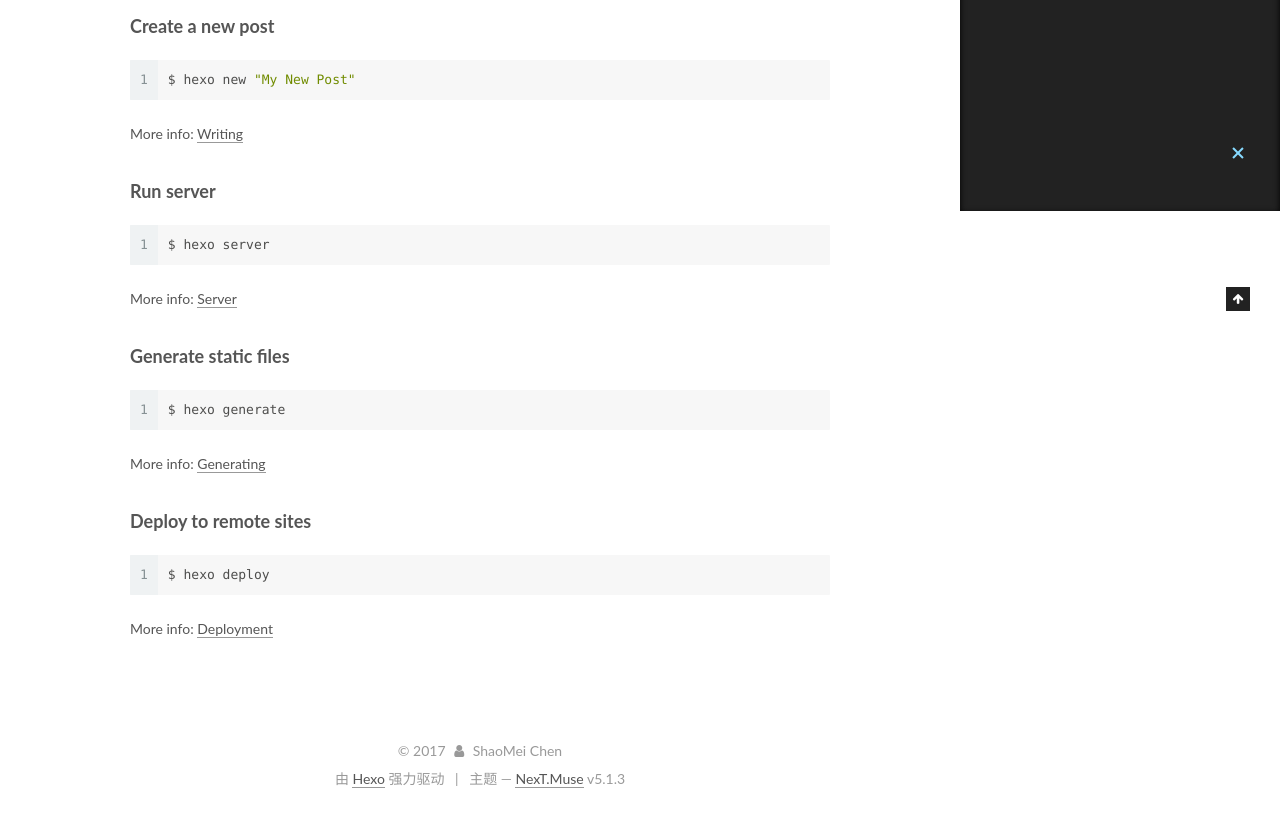
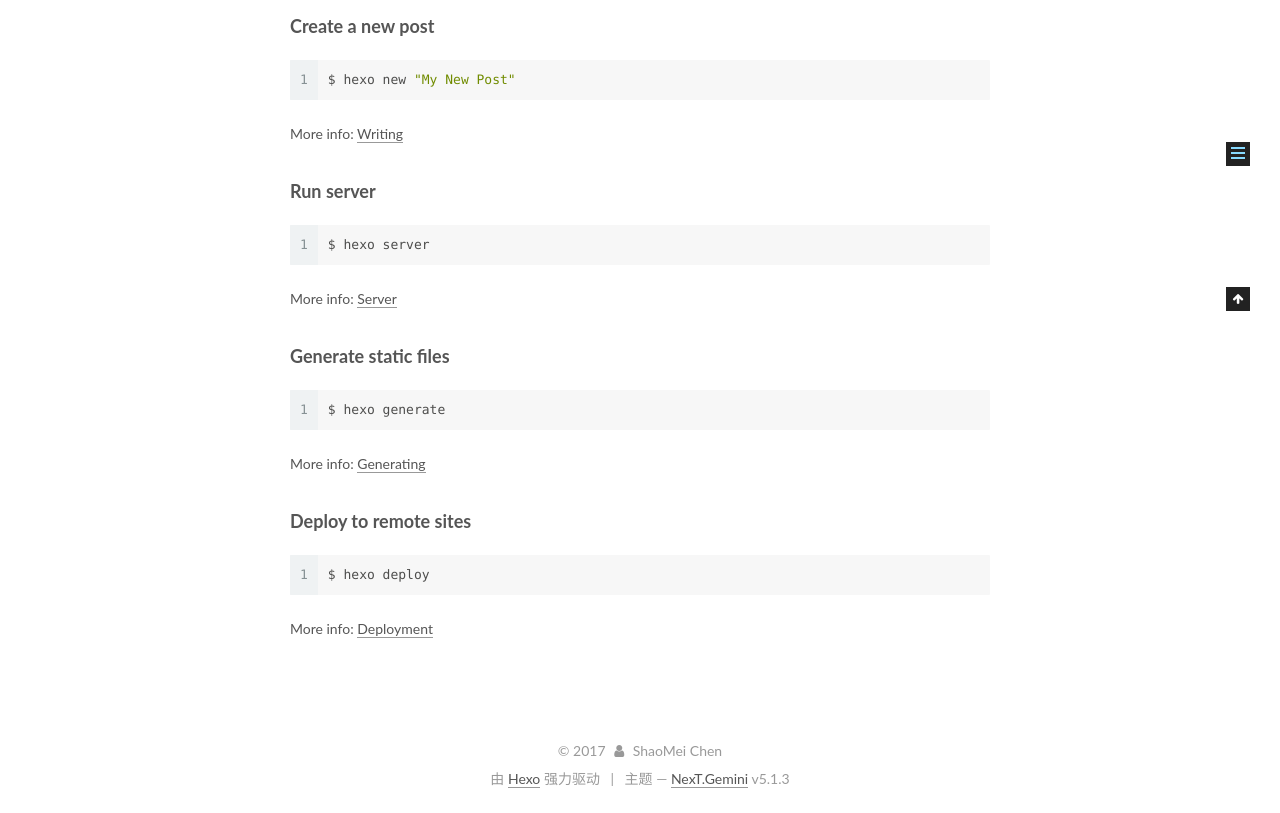
Before and after one commit to chenshaomei/chenshaomei.github.io, a plain HTML site: page 2017/10/20/hello-world/index.html in a window 1280 px wide. Shown: the part 589-1402 px from the top of the page. Drawn offline with Linux system fonts and the light colour scheme.

Commit message:
Site updated: 2017-10-23 11:08:44

```diff
--- a/2017/10/20/hello-world/index.html
+++ b/2017/10/20/hello-world/index.html
@@ -5,7 +5,7 @@
 
 
 
-<html class="theme-next muse use-motion" lang="zh-Hans">
+<html class="theme-next gemini use-motion" lang="zh-Hans">
 <head>
   <meta charset="UTF-8"/>
 <meta http-equiv="X-UA-Compatible" content="IE=edge" />
@@ -97,7 +97,7 @@
   var NexT = window.NexT || {};
   var CONFIG = {
     root: '/',
-    scheme: 'Muse',
+    scheme: 'Gemini',
     version: '5.1.3',
     sidebar: {"position":"left","display":"post","offset":12,"b2t":false,"scrollpercent":false,"onmobile":false},
     fancybox: true,
@@ -528,7 +528,7 @@
 
 
 
-  <div class="theme-info">主题 &mdash; <a class="theme-link" target="_blank" href="https://github.com/iissnan/hexo-theme-next">NexT.Muse</a> v5.1.3</div>
+  <div class="theme-info">主题 &mdash; <a class="theme-link" target="_blank" href="https://github.com/iissnan/hexo-theme-next">NexT.Gemini</a> v5.1.3</div>
 
 
 
@@ -629,6 +629,13 @@
 
 
 
+  <script type="text/javascript" src="/js/src/affix.js?v=5.1.3"></script>
+
+  <script type="text/javascript" src="/js/src/schemes/pisces.js?v=5.1.3"></script>
+
+
+
+
   <script type="text/javascript" src="/js/src/scrollspy.js?v=5.1.3"></script>
 <script type="text/javascript" src="/js/src/post-details.js?v=5.1.3"></script>
 
```
Also changed, not shown: archives/2017/10/index.html (+10 -3 lines), archives/2017/index.html (+10 -3 lines), archives/index.html (+10 -3 lines), index.html (+10 -3 lines).
